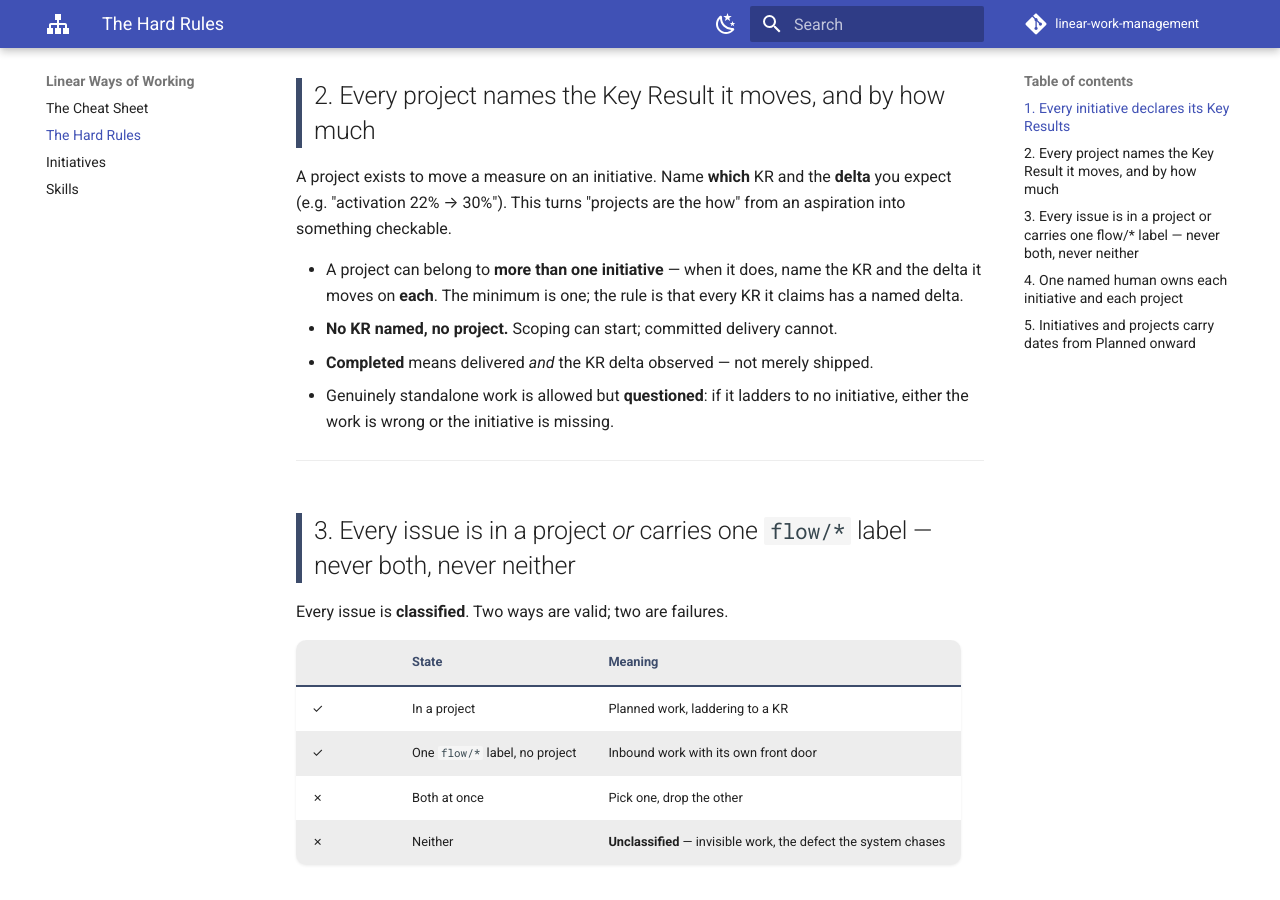
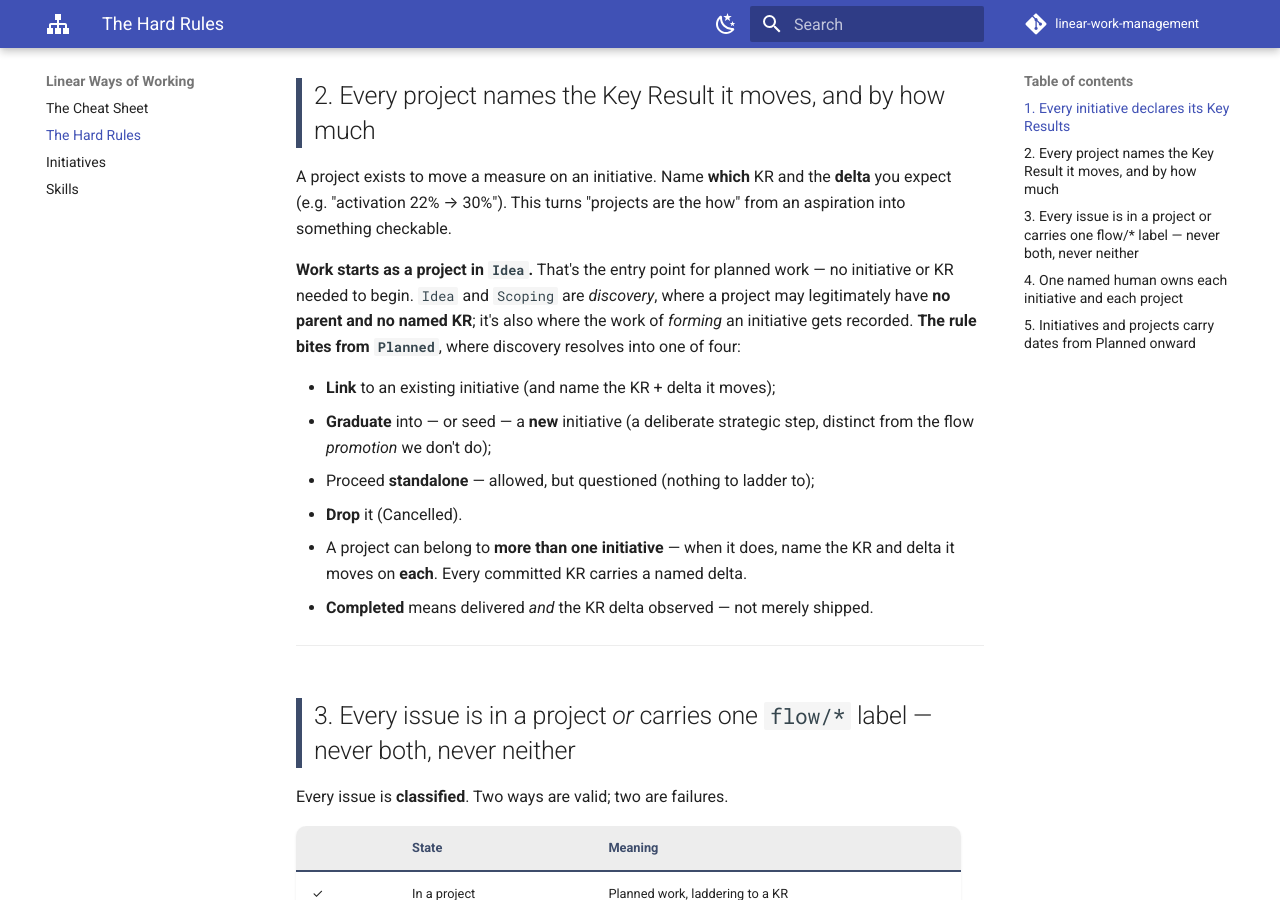
Before and after one commit to hungovercoders/linear-work-management, an MkDocs documentation site: the page built from docs/hard-rules.md, in a window 1280 px wide and 900 px high, scrolled down 705 px. Built offline with MkDocs 1.6.1 and Material for MkDocs 9.7.7, drawn with Linux system fonts in a browser that asks for light colours; comment, search, counter and statistics services are not loaded.

Commit message:
feat(model): how work starts — Idea-project entry point & graduation (GRI-83)
Fill the gap in how work begins and where initiatives come from:
- Work starts as a project in Idea; Idea/Scoping is discovery and may legitimately
  have no parent and no KR — that's where initiative-forming work lives.
- Rule 2 is now stage-aware: the KR-named + initiative-link expectation bites from
  Planned, where discovery resolves into link / graduate / standalone / drop.
- Graduation (project → new initiative) named explicitly, distinct from the flow
  promotion we don't do.
- Cheat sheet "What am I making?" surfaces the Idea entry point; Initiatives page
  gains "Where an initiative comes from".

Co-Authored-By: Claude Opus 4.8 (1M context) <noreply@anthropic.com>

```diff
--- a/docs/hard-rules.md
+++ b/docs/hard-rules.md
@@ -31,13 +31,21 @@ A project exists to move a measure on an initiative. Name **which** KR and the *
 you expect (e.g. "activation 22% → 30%"). This turns "projects are the how" from an
 aspiration into something checkable.
 
-- A project can belong to **more than one initiative** — when it does, name the KR and the
-  delta it moves on **each**. The minimum is one; the rule is that every KR it claims has a
-  named delta.
-- **No KR named, no project.** Scoping can start; committed delivery cannot.
+**Work starts as a project in `Idea`.** That's the entry point for planned work — no
+initiative or KR needed to begin. `Idea` and `Scoping` are *discovery*, where a project may
+legitimately have **no parent and no named KR**; it's also where the work of *forming* an
+initiative gets recorded. **The rule bites from `Planned`**, where discovery resolves into one
+of four:
+
+- **Link** to an existing initiative (and name the KR + delta it moves);
+- **Graduate** into — or seed — a **new** initiative (a deliberate strategic step, distinct
+  from the flow *promotion* we don't do);
+- Proceed **standalone** — allowed, but questioned (nothing to ladder to);
+- **Drop** it (Cancelled).
+
+- A project can belong to **more than one initiative** — when it does, name the KR and delta
+  it moves on **each**. Every committed KR carries a named delta.
 - **Completed** means delivered *and* the KR delta observed — not merely shipped.
-- Genuinely standalone work is allowed but **questioned**: if it ladders to no
-  initiative, either the work is wrong or the initiative is missing.
 
 ---
 
```
Also changed, not shown: docs/index.md (+6 -3 lines), docs/initiatives.md (+13 -0 lines).
